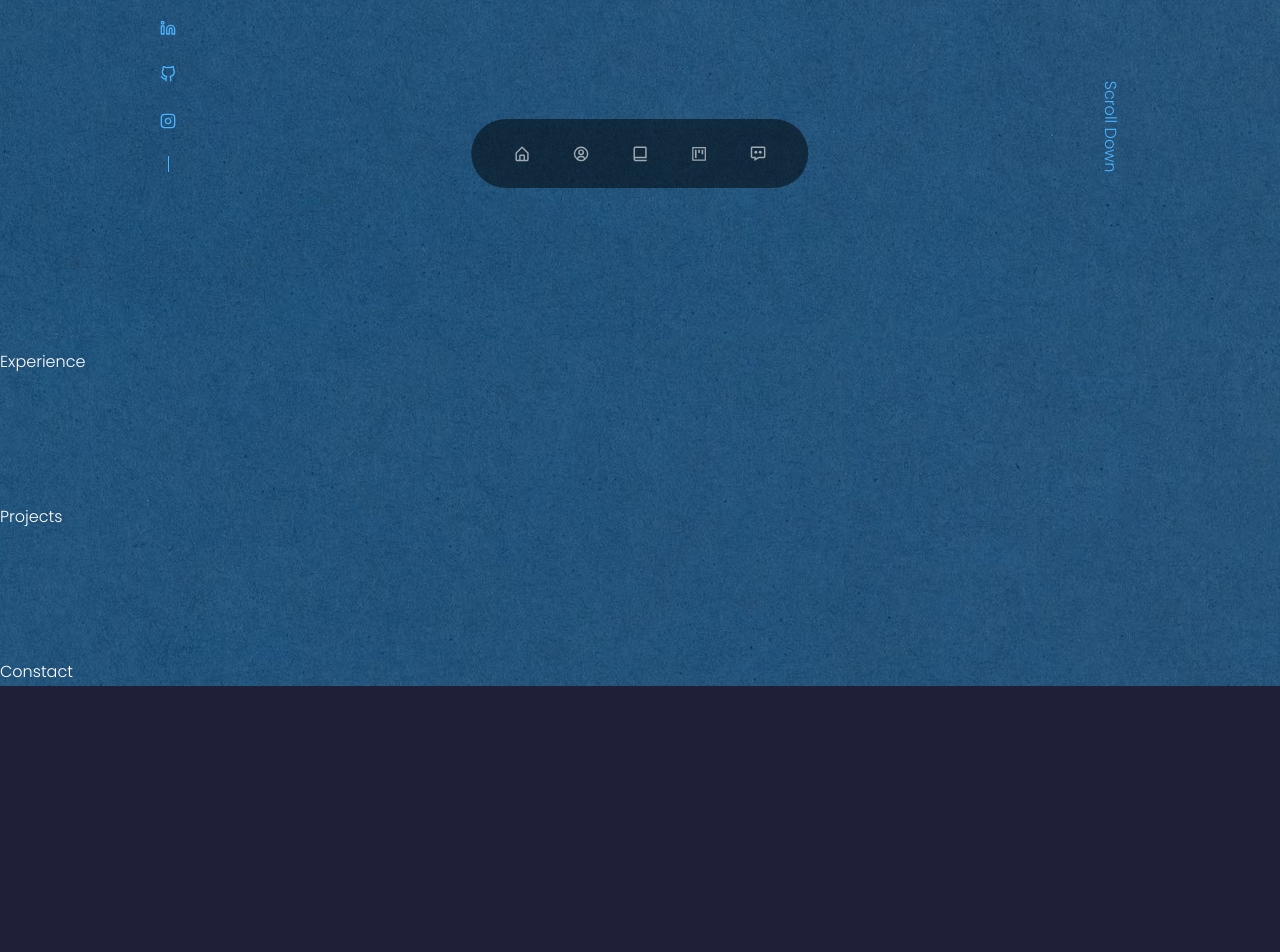
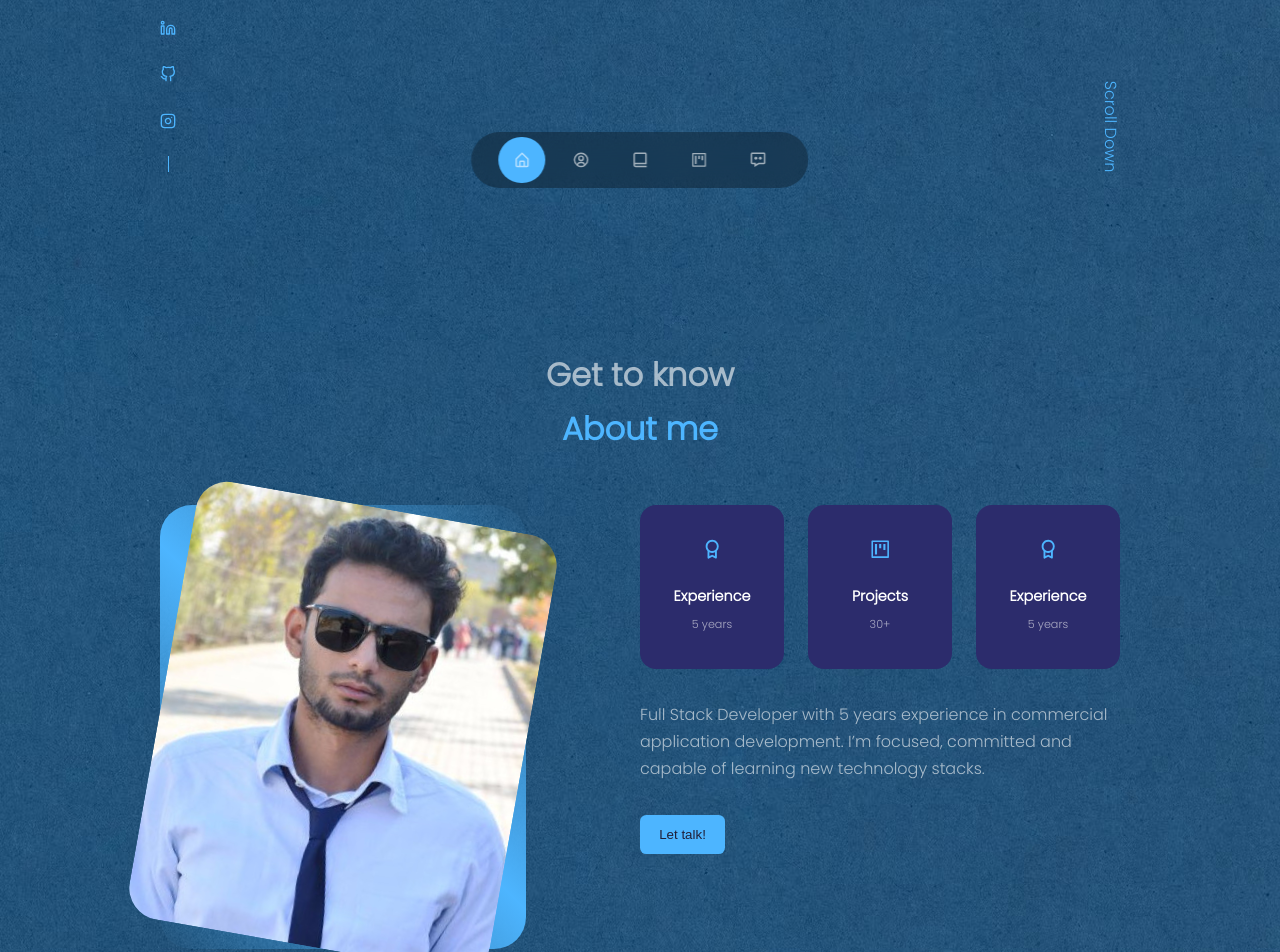
Before and after one commit to dork7/react-cv, a React (Vite) app: page / in a window 1280 px wide. Shown: the part 580-1532 px from the top of the page. Before the commit the page ends 1266 px from the top, so only its background shows below. Built offline with nearby package versions, Linux system fonts and the light colour scheme.

Commit message:
about page

```diff
--- a/src/App.tsx
+++ b/src/App.tsx
@@ -1,3 +1,4 @@
+import About from "./components/about/About"
 import Contact from "./components/contact/Contact"
 import Experience from "./components/experience/Experience"
 import Header from "./components/header/Header"
@@ -10,6 +11,7 @@ function App() {
     <div>
       <Header />
       <Nav />
+      <About />
       <Experience />
       <Projects />
       <Contact />
--- a/src/components/about/About.tsx
+++ b/src/components/about/About.tsx
@@ -1,8 +1,57 @@
 import React from 'react'
 import './styles.css'
+import me from '../../assets/avatar.jpeg'
+import { useUserDataSet } from '../../hooks/useUserDataSet'
+import { BiAward } from 'react-icons/bi'
+import { AiOutlineProject } from 'react-icons/ai'
 const About = () => {
+  const data = useUserDataSet()
+
   return (
-    <section id="about">About</section>
+    <section id="about">
+      <h5>Get to know</h5>
+      <h2>About me</h2>
+      <div className="container about__container">
+        <div className="about__me">
+          <div className="about__me-img">
+            <img src={me} alt="myimg" />
+          </div>
+        </div>
+
+        <div className="about__content">
+          <div className="about__cards">
+            <article className="about__card">
+              <BiAward className='about__icon' />
+              <h5>Experience</h5>
+              <small>{data.exp}</small>
+            </article>
+            <article className="about__card">
+              <AiOutlineProject className='about__icon' />
+              <h5>Projects</h5>
+              <small>{data.project_count}</small>
+            </article>
+            <article className="about__card">
+              <BiAward className='about__icon' />
+              <h5>Experience</h5>
+              <small>{data.exp}</small>
+            </article>
+
+          </div>
+
+          <p>
+            {data.aboutMe}
+          </p>
+
+          <button className="btn btn-primary">
+            Let talk!
+          </button>
+        </div>
+
+
+
+
+      </div>
+    </section>
   )
 }
 
--- a/src/components/about/styles.css
+++ b/src/components/about/styles.css
@@ -0,0 +1,111 @@
+.about__container {
+    display: grid;
+    grid-template-columns: 35% 50%;
+    gap: 15%;
+
+}
+
+.about__me {
+    width: max-content;
+    border-radius: 2rem;
+    background: linear-gradient(45deg,
+            transparent,
+            var(--color-primary),
+            transparent);
+    display: grid;
+    place-items: center;
+    /* overflow: hidden; */
+}
+
+.about__me-img {
+    border-radius: 2rem;
+    overflow: hidden;
+    transform: rotate(10deg);
+    transition: var(--transition)
+}
+
+.about__me-img:hover {
+    transform: rotate(0deg);
+}
+
+.about__cards {
+    display: grid;
+    grid-template-columns: repeat(3, 1fr);
+    gap: 1.5rem;
+}
+
+.about__card {
+    background: var(--color-bg-variant);
+    border: 1px solid transparent;
+    border-radius: 1rem;
+    padding: 2rem;
+    text-align: center;
+    transition: var(--transition);
+}
+
+.about__card:hover {
+    background: transparent;
+    border-color: var(--color-primary-variant);
+}
+
+.about__icon {
+    color: var(--color-primary);
+    font-size: 1.4rem;
+    margin-bottom: 1rem;
+}
+
+.about__card h5 {
+    font-size: 0.9rem;
+}
+
+.about__card small {
+    font-size: 0.7rem;
+    color: var(--color-light);
+}
+
+.about__content p {
+    font-size: 1rem;
+    margin: 2rem 0 2rem;
+    color: var(--color-light);
+}
+
+@media screen and (max-width: 1024px) {
+    .about__container {
+        grid-template-columns: 1fr;
+        gap: 0
+    }
+
+    .about__me {
+        width: 50%;
+        margin: 2rem auto 4rem;
+    }
+
+    .about__content {
+        margin: 1rem 0 1.5rem;
+    }
+}
+
+/* ================ MEDIA QUERIES SMALL DEVICES) ================= */
+@media screen and (max-width: 600px) {
+    .about__me {
+        width: 65%;
+        margin: 0 auto 3rem;
+    }
+
+    .about__cards {
+        grid-template-columns: 1fr;
+    }
+
+    .about__content {
+        text-align: center;
+    }
+
+    .about__content p {
+        margin: 1.5rem 0;
+    }
+
+    .about__content p {
+        margin: 2rem 0
+    }
+
+}
--- a/src/components/nav/Nav.tsx
+++ b/src/components/nav/Nav.tsx
@@ -3,10 +3,10 @@ import './styles.css'
 import { BiHomeAlt, BiUserCircle, BiBookAlt, BiMessageDots } from 'react-icons/bi'
 import { AiOutlineProject } from 'react-icons/ai'
 const Nav = () => {
-    const [activeLink, setActiveLink] = useState("")
+    const [activeLink, setActiveLink] = useState("#")
 
     return (
-        <nav>
+        <nav className='nav_right'>
             <a className={activeLink === "#" ? "active" : ""} href="#" onClick={() => setActiveLink("#")}><BiHomeAlt /></a>
             <a className={activeLink === "about" ? "active" : ""} href="#about" onClick={() => setActiveLink("about")}><BiUserCircle /></a>
             <a className={activeLink === "experience" ? "active" : ""} href="#experience" onClick={() => setActiveLink("experience")}> <BiBookAlt /></a>
--- a/src/components/nav/styles.css
+++ b/src/components/nav/styles.css
@@ -1,8 +1,8 @@
 nav {
-    background-color: rgba(0, 0, 0, 0.5);
+    background-color: rgba(0, 0, 0, 0.3);
     width: max-content;
     display: block;
-    padding: 0.7rem 1.7rem;
+    padding: 0.3rem 1.7rem;
     z-index: 2;
     position: fixed;
     left: 50%;
@@ -11,9 +11,10 @@ nav {
     display: flex;
     gap: 0.8rem;
     border-radius: 3rem;
-    backdrop-filter: blue(15px);
+    backdrop-filter: blur(12px);
+}
 
-}
+
 
 nav a {
     background: transparent;
@@ -29,5 +30,5 @@ nav a:hover {
 }
 
 nav a.active {
-    background-color: red;
+    background-color: var(--color-primary);
 }
--- a/src/dataSet.json
+++ b/src/dataSet.json
@@ -6,9 +6,11 @@
     "city": "Islamabad",
     "country": "Pakistan",
     "phone": "+923455293564",
+    "exp": "5 years",
     "shortDescp": "MERN Stack Developer",
     "description": "MERN stack developer, working as a Software Engineer at Techvista Systems",
     "profileImage": "https://media.licdn.com/dms/image/C4D03AQF1F6OPm1EQag/profile-displayphoto-shrink_400_400/0/1520105306337?e=1686787200&v=beta&t=kbL0IzX2BJLIKAPUYi5Umu-a90LRWTR1pyb6_vI0Vxg",
+    "project_count": "30+",
     "links": {
         "facebook": "#",
         "instagram": "#",
--- a/src/index.css
+++ b/src/index.css
@@ -22,7 +22,7 @@
   --container-width-md: 86%;
   --container-width-sm: 90%;
 
-  --transition: all 400 ease
+  --transition: all 0.4s ease
 }
 
 html {
@@ -51,7 +51,7 @@ h2,
 h3,
 h4,
 h5 {
-  font-size: 2.5rem;
+  font-size: 2rem;
 }
 
 section {
```
Also changed, not shown: src/assets/avatar.jpeg.
